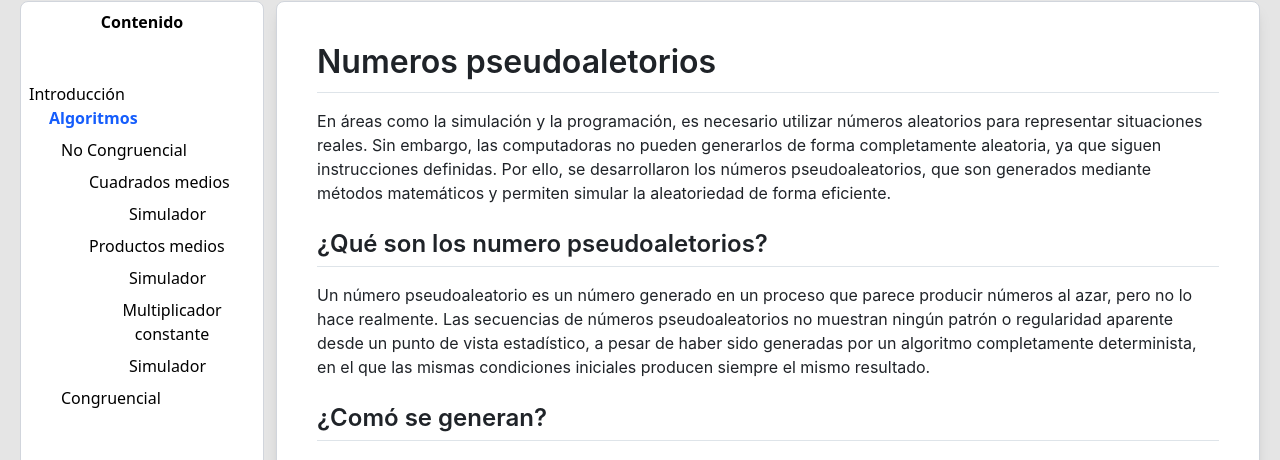
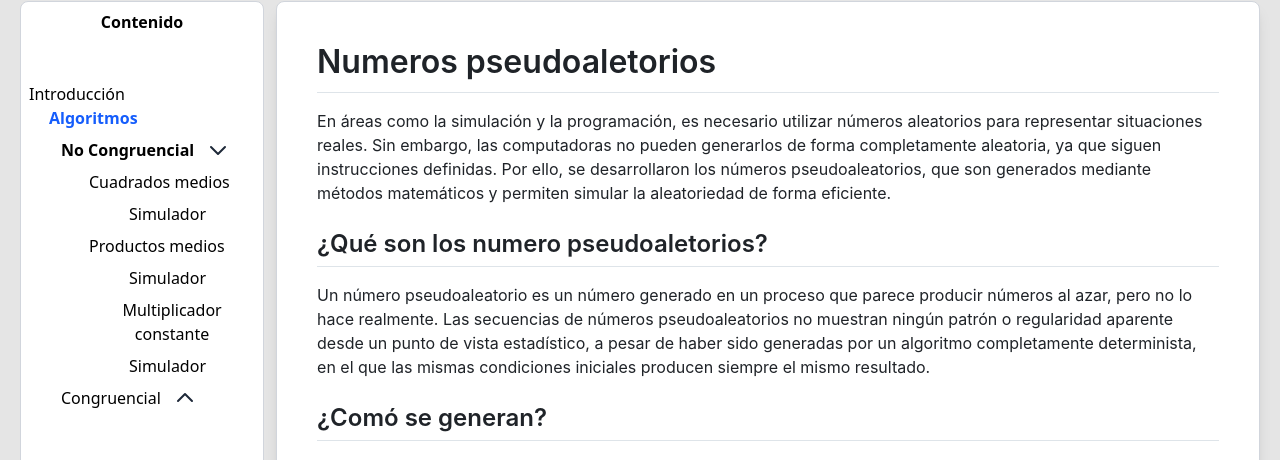
Before and after one commit to AlfreGood20/Tutorial-Simulacion-UI, a React (Vite) app: page /modulo-2 in a window 1280 px wide. Both pictures are taken after a click on the button "No Congruencial". Shown: the part 63-523 px from the top of the page. Built offline with nearby package versions, Linux system fonts and the light colour scheme.

Commit message:
new: Nueva logica en el modulo 2 y cambio de estilo

```diff
--- a/src/pages/Modulo_2.jsx
+++ b/src/pages/Modulo_2.jsx
@@ -25,6 +25,18 @@ export default function Modulo_2() {
       setEjercicio(simulador);
     }
 
+    const deplegable = (side) =>{
+      if(side != mostrarSide){
+        return (<svg class="w-6 h-6 text-gray-800 dark:text-black" aria-hidden="true" xmlns="http://www.w3.org/2000/svg" width="24" height="24" fill="none" viewBox="0 0 24 24">
+                <path stroke="currentColor" stroke-linecap="round" stroke-linejoin="round" stroke-width="2" d="m5 15 7-7 7 7"/>
+            </svg>)
+      }
+
+      return (<svg class="w-6 h-6 text-gray-800 dark:text-black" aria-hidden="true" xmlns="http://www.w3.org/2000/svg" width="24" height="24" fill="none" viewBox="0 0 24 24">
+              <path stroke="currentColor" stroke-linecap="round" stroke-linejoin="round" stroke-width="2" d="m19 9-7 7-7-7"/>
+            </svg>)
+    }
+
     const simuladores = {
       "cuadrados medios" : <CuadradoMedios />,
       "productos medios" : <ProductosMedios />,
@@ -46,11 +58,17 @@ export default function Modulo_2() {
       <Sidebar>
 
         <div className='mt-10'>
-          <button className='btn-side' onClick={() => {setLeccion("introduccion"); setSide(""); setEjercicio("")}}>Introducción</button>
+          <button className='btn-side' onClick={() => {setLeccion("introduccion"); setSide(""); setEjercicio("")}}>
+            Introducción
+          </button>
         </div>
 
         <h1 className='ml-5 font-extrabold text-blue-600'>Algoritmos</h1>
-        <button className='btn-side ml-8' onClick={() => setSide("no congruencial")}>No Congruencial</button>
+        <button
+          className={`${mostrarSide == "no congruencial" ? 'ml-8 btn-side-select flex gap-3':'ml-8 btn-side flex gap-3'}`}
+          onClick={() => {setSide(mostrarSide != 'no congruencial' ? "no congruencial":''); }}>
+          No Congruencial {deplegable('no congruencial')}
+        </button>
 
         {mostrarSide == "no congruencial" && mostrarSide != "" &&
           <>
@@ -77,11 +95,15 @@ export default function Modulo_2() {
           </>
         }
 
-        <button className='btn-side ml-8' onClick={() => setSide("congruencial")}>Congruencial</button>
+        <button
+          className={`${mostrarSide == "congruencial" ? 'ml-8 btn-side-select flex gap-3':'ml-8 btn-side flex gap-3'}`}
+          onClick={() => {setSide(mostrarSide != 'congruencial' ? "congruencial":'');}}>
+          Congruencial {deplegable('congruencial')}
+        </button>
 
         {mostrarSide == "congruencial" && mostrarSide != "" &&
           <>
-            <h1 className='ml-12 font-extrabold text-red-600'>No lineales</h1>
+            <h1 className='ml-12 mt-2 font-extrabold text-red-600'>No lineales</h1>
             <button className='btn-side ml-15'>Cuadratico</button>
 
             <button className='btn-side ml-25' onClick={() => setSimuladorGlobal("cuadratico")}>
@@ -99,7 +121,7 @@ export default function Modulo_2() {
             </button>
 
 
-            <h1 className='ml-12 font-extrabold text-red-600'>Lineales</h1>
+            <h1 className='ml-12 mt-2 font-extrabold text-red-600'>Lineales</h1>
             <button className='btn-side ml-15'>Mixto</button>
             <button className='btn-side ml-25' onClick={() => setSimuladorGlobal("mixto")}>
               Simulador
--- a/src/pages/layout.css
+++ b/src/pages/layout.css
@@ -5,5 +5,9 @@
 }
 
 .btn-side{
-    @apply cursor-pointer mt-2 hover:border-none hover:font-bold
+    @apply  cursor-pointer mt-2 hover:border-none hover:font-bold
 }
+
+.btn-side-select{
+    @apply font-extrabold cursor-pointer mt-2
+}
```
